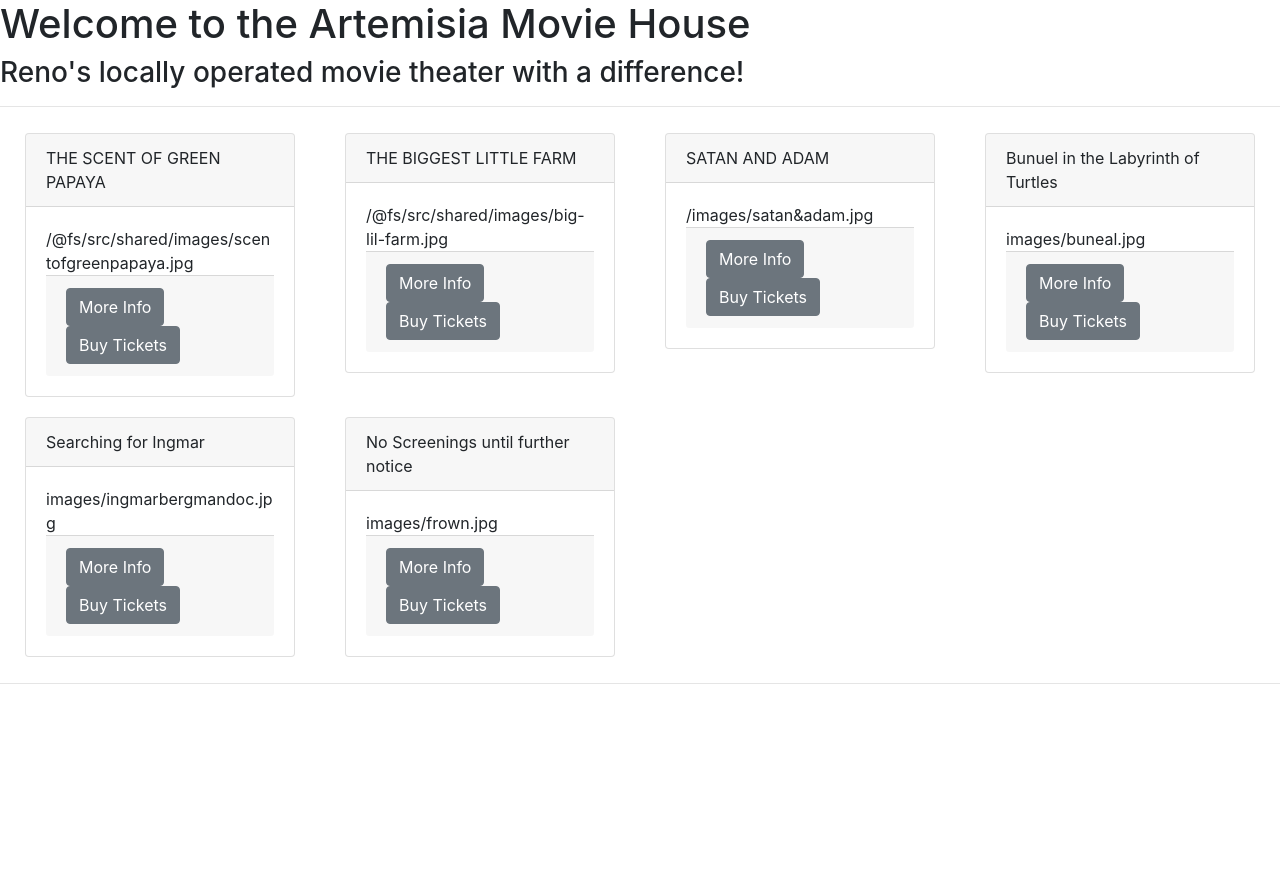
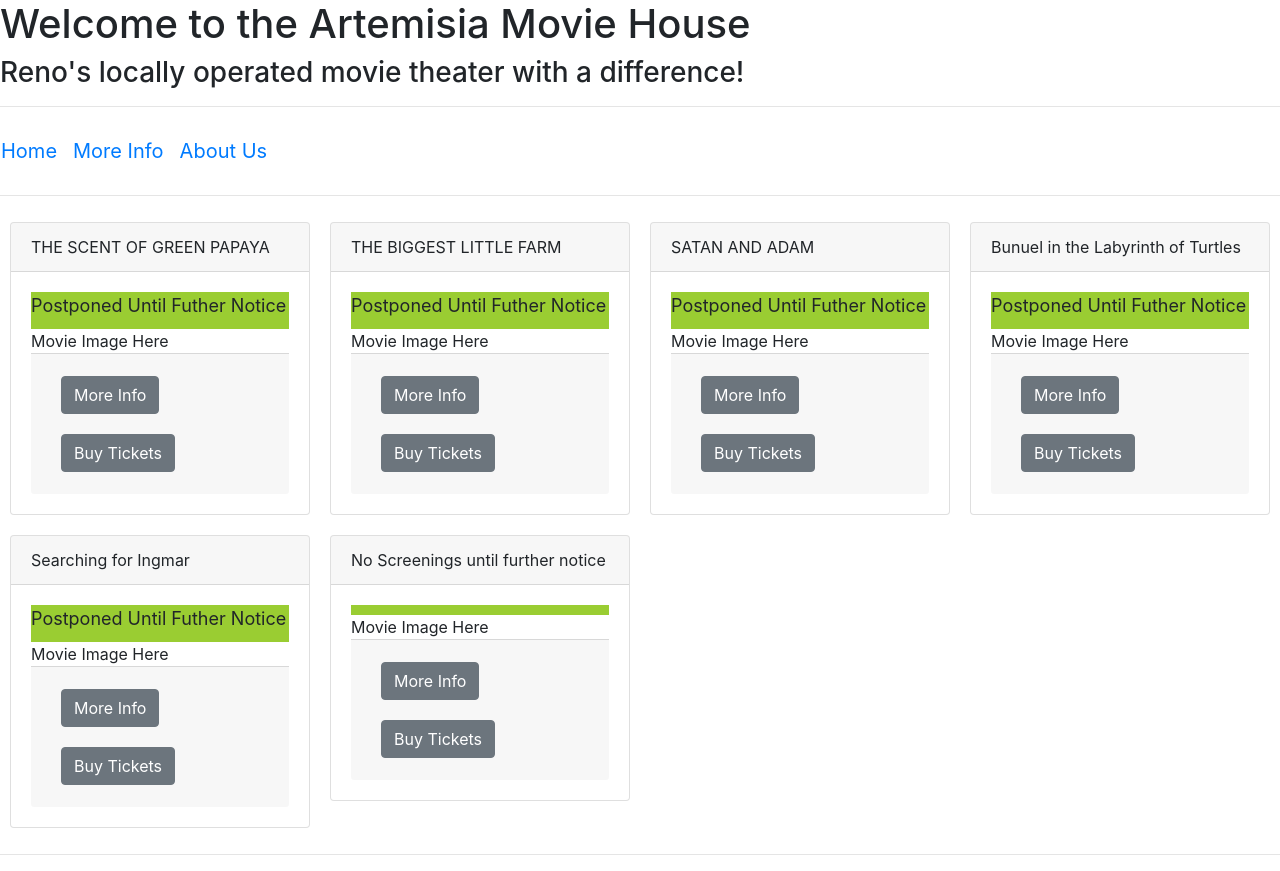
Before and after one commit to RobinN80/artemisia-react, a React (Create React App) app: page / in a window 1280 px wide. Before the commit the page ends 800 px from the top, so only its background shows below. Built offline with nearby package versions, Linux system fonts and the light colour scheme.

Commit message:
Collapsable movie component, and basic navbar

```diff
--- a/src/App.js
+++ b/src/App.js
@@ -2,6 +2,7 @@ import React, {Component} from 'react';
 import './App.css';
 import Header from './components/headerComponent';
 import Movies from './components/moviesComponent';
+import Nav from './components/navbarComponent';
 
 
 class App extends Component {
@@ -9,6 +10,8 @@ class App extends Component {
    return(
      <div>
        <Header/>
+       <hr/>
+       <Nav/>
        <hr/>
        <Movies/>
        <hr/>
--- a/src/components/moviesComponent.js
+++ b/src/components/moviesComponent.js
@@ -1,26 +1,34 @@
 import React, {Component} from 'react';
-import { Button, Card, CardBody, CardFooter, CardHeader, Col, Modal, ModalBody, ModalHeader, Row } from 'reactstrap';
+import { Button, Card, CardBody, CardFooter, CardHeader, Col, Collapse, Form, Modal, ModalBody, ModalHeader, Row } from 'reactstrap';
 import MOVIES from '../shared/movies';
 
 function Movie(props) {
-        const {title, image} = props.movie;
+        const {title, image, date, description} = props.movie;
         console.log("Movie Props", props);
         return(
             <Row style={{display: 'inline-block', width: 300, margin: 10}}>
-                <Col>
                 <Card>
                     <CardHeader>{title}</CardHeader>
                     <CardBody>
+                        <div style= {{paddingBottom: 10, fontSize: 18, backgroundColor: "yellowgreen"}}>{date}</div>
                         <div src={image} alt='movie image'>
                             {image}
                         </div>
+                        <Collapse isOpen= {props.showInfo}>
+                            <Row style={{display: 'inline-block', width: "90%", margin: 10}}>
+                                <Card>
+                                    <CardHeader>{title}</CardHeader>
+                                    <CardBody>{description}</CardBody>
+                                    <Button onClick = {props.toggleInfo}>Show Less</Button>
+                                </Card>
+                            </Row>)
+                        </Collapse>
                         <CardFooter>
-                                <Button onClick={props.toggleInfo}>More Info</Button>
-                                <Button onClick={props.toggleTicketModel}>Buy Tickets</Button>
+                            <Button onClick={props.toggleInfo} style={{margin: 10}}>More Info</Button>
+                            <Button onClick={props.toggleTicketModal} style={{margin: 10}}>Buy Tickets</Button>
                         </CardFooter>
                     </CardBody>
                 </Card>
-                </Col>
             </Row>
         )
 
@@ -31,19 +39,20 @@ class Movies extends Component{
         super(props);
         this.state = {
             showInfo: false,
-            isTicketModelOpen: false
+            isTicketModalOpen: false
         };
 
         this.toggleInfo = this.toggleInfo.bind(this);
-        this.toggleTicketModel= this.toggleTicketModel.bind(this);
+        this.toggleTicketModal= this.toggleTicketModal.bind(this);
     }
+
 
     toggleInfo(){
     this.setState({ showInfo: !this.state.showInfo });
     }
 
-    toggleTicketModel(){
-    this.setState({ isTicketModelOpen : !this.state.isTicketModelOpen});
+    toggleTicketModal(){
+    this.setState({ isTicketModalOpen : !this.state.isTicketModalOpen});
     }
 
     render(){
@@ -53,24 +62,45 @@ class Movies extends Component{
             {MOVIES.map( MOVIE =>
                 {
                 return(
+                    <>
                         <Movie
                             key={MOVIE.id}
                             movie={MOVIE}
                             toggleInfo={this.toggleInfo}
-                            toggleTicketModel={this.toggleTicketModel}
+                            toggleTicketModal={this.toggleTicketModal}
+                            toggleInfo={this.toggleInfo}
                         />
+
+                    </>
                 );
                 })
             }
             </div>
             <div>
                 <Modal
-                    isOpen= {this.state.isTicketModelOpen}
-                    toggle= {this.toggleTicketModel}
+                    isOpen= {this.state.isTicketModalOpen}
+                    toggle= {this.toggleTicketModal}
                 >
                     <ModalHeader>Purchase Tickets</ModalHeader>
                     <ModalBody>
+                        <Form>
+                                Type of Ticket?
+                                <select>
+                                    <option value={7}>Regular Admission</option>
+                                    <option value={5}>Member Price</option>
+                                </select>
 
+                                Number of Tickets?
+                                <select>
+                                    <option value={1}>1</option>
+                                    <option value={2}>2</option>
+                                    <option value={3}>3</option>
+                                    <option value={4}>4</option>
+                                    <option value={5}>5</option>
+                                    <option value={6}>6</option>
+                                </select>
+
+                        </Form>
                     </ModalBody>
 
                 </Modal>
--- a/src/components/navbarComponent.js
+++ b/src/components/navbarComponent.js
@@ -0,0 +1,16 @@
+import React, {Component} from 'react';
+import {Row, Navbar, NavbarBrand} from 'reactstrap'
+
+function Nav() {
+        return (
+            <Row>
+                <Navbar>
+                    <NavbarBrand>Home</NavbarBrand>
+                    <NavbarBrand>More Info</NavbarBrand>
+                    <NavbarBrand>About Us</NavbarBrand>
+                </Navbar>
+            </Row>
+        );
+}
+
+export default Nav;
--- a/src/components/ticketModel.js
+++ /dev/null
@@ -1,6 +0,0 @@
-import React, { Component } from 'react';
-
-
-class TicketModal extends Component {
-    constructor
-}
--- a/src/shared/movies.js
+++ b/src/shared/movies.js
@@ -1,12 +1,14 @@
 import scentofgreenpapaya from './images/scentofgreenpapaya.jpg';
 import bigLilFarm from './images/big-lil-farm.jpg'
+//import projector from './images/projecter.png'
 
 
 export const MOVIES = [
   {
     id: 0,
-    image: scentofgreenpapaya,
+    image: "Movie Image Here",
     title: "THE SCENT OF GREEN PAPAYA",
+    date: "Postponed Until Futher Notice ",
     orgin: "(1993) France/Vietnam 104 min",
     genre: "Drama/Music/Romance",
     language: "In Vietnamese with English subtitles",
@@ -16,8 +18,9 @@ export const MOVIES = [
   },
   {
     id: 1,
-    image: bigLilFarm,
+    image: "Movie Image Here",
     title: "THE BIGGEST LITTLE FARM",
+    date: "Postponed Until Futher Notice ",
     orgin: "(2018) USA 89 min.",
     genre: "Documentary",
     language: "English",
@@ -27,8 +30,9 @@ export const MOVIES = [
   },
   {
     id: 2,
-    image: "/images/satan&adam.jpg",
+    image: "Movie Image Here",
     title: "SATAN AND ADAM",
+    date: "Postponed Until Futher Notice ",
     orgin: "(2018) USA  80 min.",
     genre: "Documentary/Music",
     language: "English",
@@ -38,8 +42,9 @@ export const MOVIES = [
   },
   {
     id: 3,
-    image: "images/buneal.jpg",
+    image: "Movie Image Here",
     title: "Bunuel in the Labyrinth of Turtles",
+    date: "Postponed Until Futher Notice ",
     orgin: "(2018) Spain",
     genre: "Animation/Comedy",
     language: "Originally in Spanish/French",
@@ -48,8 +53,9 @@ export const MOVIES = [
   },
   {
     id: 4,
-    image: "images/ingmarbergmandoc.jpg",
+    image: "Movie Image Here",
     title: "Searching for Ingmar",
+    date: "Postponed Until Futher Notice ",
     orgin: "Germany/France (2018) 99 min. ",
     genre: "Documentary In Color and Black and White",
     language: "",
@@ -59,8 +65,9 @@ export const MOVIES = [
   },
   {
     id: 5,
-    image: "images/frown.jpg",
+    image: "Movie Image Here",
     title: "No Screenings until further notice",
+    date: '',
     orgin: "",
     genre: "",
     language: "",
```
Also changed, not shown: src/shared/images/projector.png (added). Lines whose indentation alone changed are shown as unchanged.
